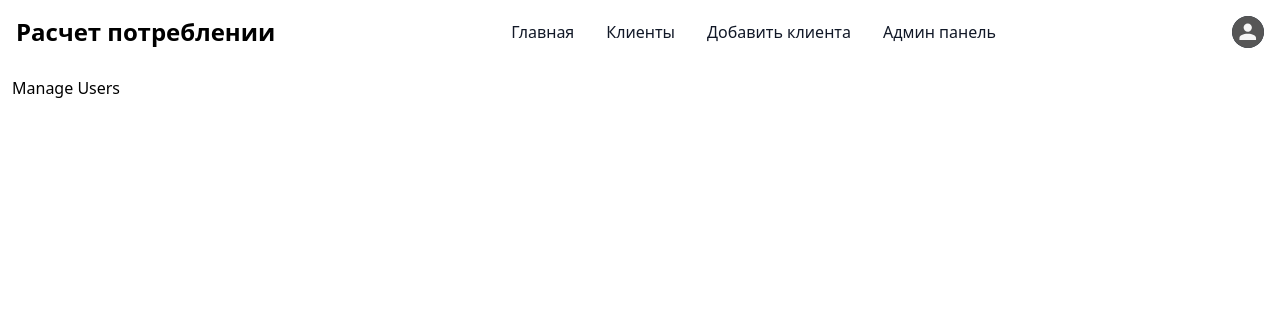
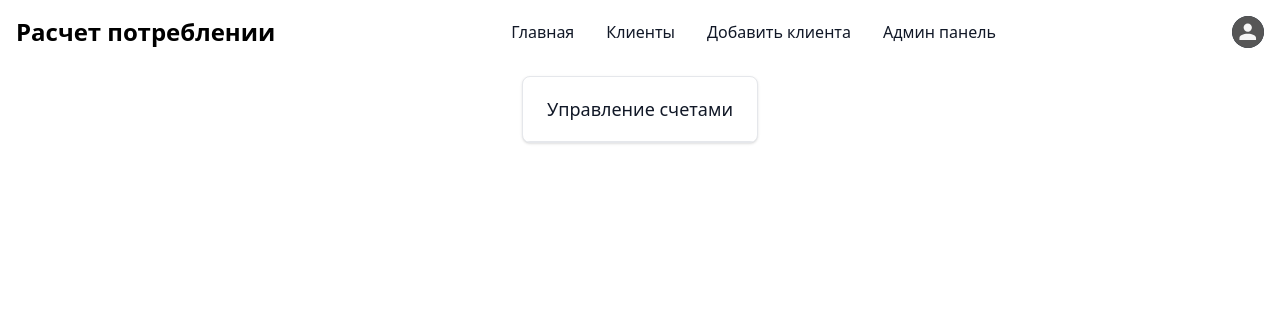
Before and after one commit to jacksylyk/energyCalc, a Django app: page /superuser/manage_invoices in a window 1280 px wide. Shown: the top 324 px of the page. Run offline with Django 5.2, Linux system fonts and the light colour scheme; the visitor is signed in with stand-in values (Sample User, id 1); data that the repository does not hold is empty; parts of the project's set-up code (start-up, migrations or seed data) failed here and were passed over; some libraries are stand-ins or nearby versions.

Commit message:
Manage invoices

```diff
--- a/admin_panel/urls.py
+++ b/admin_panel/urls.py
@@ -12,4 +12,5 @@ urlpatterns = [
     path('manage_clients/update/<int:pk>/', views.ClientUpdateView.as_view(), name='client_update'),
     path('manage_clients/delete/<int:pk>/', views.ClientDeleteView.as_view(), name='client_delete'),
     path('manage_invoices', views.SuperuserInvoicesView.as_view(), name='manage_invoices'),
+    path('manage_invoices/delete/<int:pk>/', views.InvoiceDeleteView.as_view(), name='invoice_delete'),
 ]
--- a/admin_panel/views.py
+++ b/admin_panel/views.py
@@ -6,7 +6,7 @@ from django.urls import reverse, reverse_lazy
 from django.views.generic import View, ListView, DeleteView, UpdateView, CreateView
 
 from admin_panel.forms import OperatorCreationForm, OperatorChangeForm
-from calculator.models import Client
+from calculator.models import Client, Invoice
 from calculator.views import create_contacts_from_json
 from users.models import Operator
 
@@ -143,13 +143,27 @@ class ClientDeleteView(UserPassesTestMixin, DeleteView):
         return context
 
 
-class SuperuserInvoicesView(UserPassesTestMixin, View):
+class SuperuserInvoicesView(UserPassesTestMixin, ListView):
+    model = Invoice
+    template_name = 'admin/manage_invoices.html'
+    context_object_name = 'invoices'
+
     def test_func(self):
         return self.request.user.is_superuser
 
     def handle_no_permission(self):
-        messages.error(self.request, "У вас недостаточно прав для доступа к этой странице.")
-        return HttpResponseRedirect(reverse('index'))
+        messages.error(self.request, "У вас недостаточно прав для доступа к этой странице.")
+        return redirect('index')
 
-    def get(self, request, *args, **kwargs):
-        return render(request, 'admin/manage_invoices.html')
+
+class InvoiceDeleteView(UserPassesTestMixin, DeleteView):
+    model = Invoice
+    template_name = 'admin/invoice_confirm_delete.html'
+    success_url = reverse_lazy('manage_invoices')
+
+    def test_func(self):
+        return self.request.user.is_superuser
+
+    def handle_no_permission(self):
+        messages.error(self.request, "У вас недостаточно прав для доступа к этой странице.")
+        return redirect('index')
--- a/calculator/models.py
+++ b/calculator/models.py
@@ -70,4 +70,4 @@ class Invoice(models.Model):
         verbose_name_plural = 'Счета'
 
     def __str__(self):
-        return f"Cчет №{self.pk} - {self.client} "
+        return f"Cчет за {self.created_at.strftime('%d.%m.%Y')} - Клиент:{self.client} "
--- a/templates/admin/client_confirm_delete.html
+++ b/templates/admin/client_confirm_delete.html
@@ -3,7 +3,7 @@
 {% block content %}
     <div class="container mx-auto p-4">
         <h1 class="text-2xl font-semibold mb-4">Удалить клиента</h1>
-        <p>Действительно хотите удалить клиента {{ object.username }}?</p>
+        <p>Действительно хотите удалить клиента {{ object.name }}?</p>
         <p>У этого клиента {{ invoice_count }} счетов</p>
         <form method="post" class="mt-4">
             {% csrf_token %}
--- a/templates/admin/manage_invoices.html
+++ b/templates/admin/manage_invoices.html
@@ -1,8 +1,27 @@
 {% extends 'base.html' %}
 
 {% block content %}
-    <div class="container">
-        <h1>Manage Users</h1>
-        <!-- Add your user management functionalities here: create, update, delete -->
+    <div class="bg-white overflow-hidden shadow rounded-lg border">
+        <div class="px-4 py-5 sm:px-6">
+            <h3 class="text-lg leading-6 font-medium text-gray-900">
+                Управление счетами
+            </h3>
+        </div>
+        <div class="border-t border-gray-200 px-4 py-5 sm:p-0">
+            <dl class=" sm:divide-gray-200">
+                {% for invoice in invoices %}
+                    <div class="py-3 sm:py-5 sm:grid sm:grid-cols-2 sm:gap-4 sm:px-6 cursor-pointer hover:bg-gray-100"
+                         onclick="location.href='{% url 'invoice_detail' pk=invoice.pk %}'">
+                        <dt class="text-sm font-medium text-gray-500">
+                            {{ invoice }}
+                        </dt>
+                        <dd class="mt-1 text-sm text-gray-900 sm:mt-0 sm:col-span-2">
+                            <a href="{% url 'invoice_delete' pk=invoice.pk %}" class="text-red-600 hover:text-red-900">Удалить</a>
+                        </dd>
+                    </div>
+                {% endfor %}
+
+            </dl>
+        </div>
     </div>
 {% endblock content %}
```
Also changed, not shown: templates/admin/invoice_confirm_delete.html (added, +13 -0 lines).
